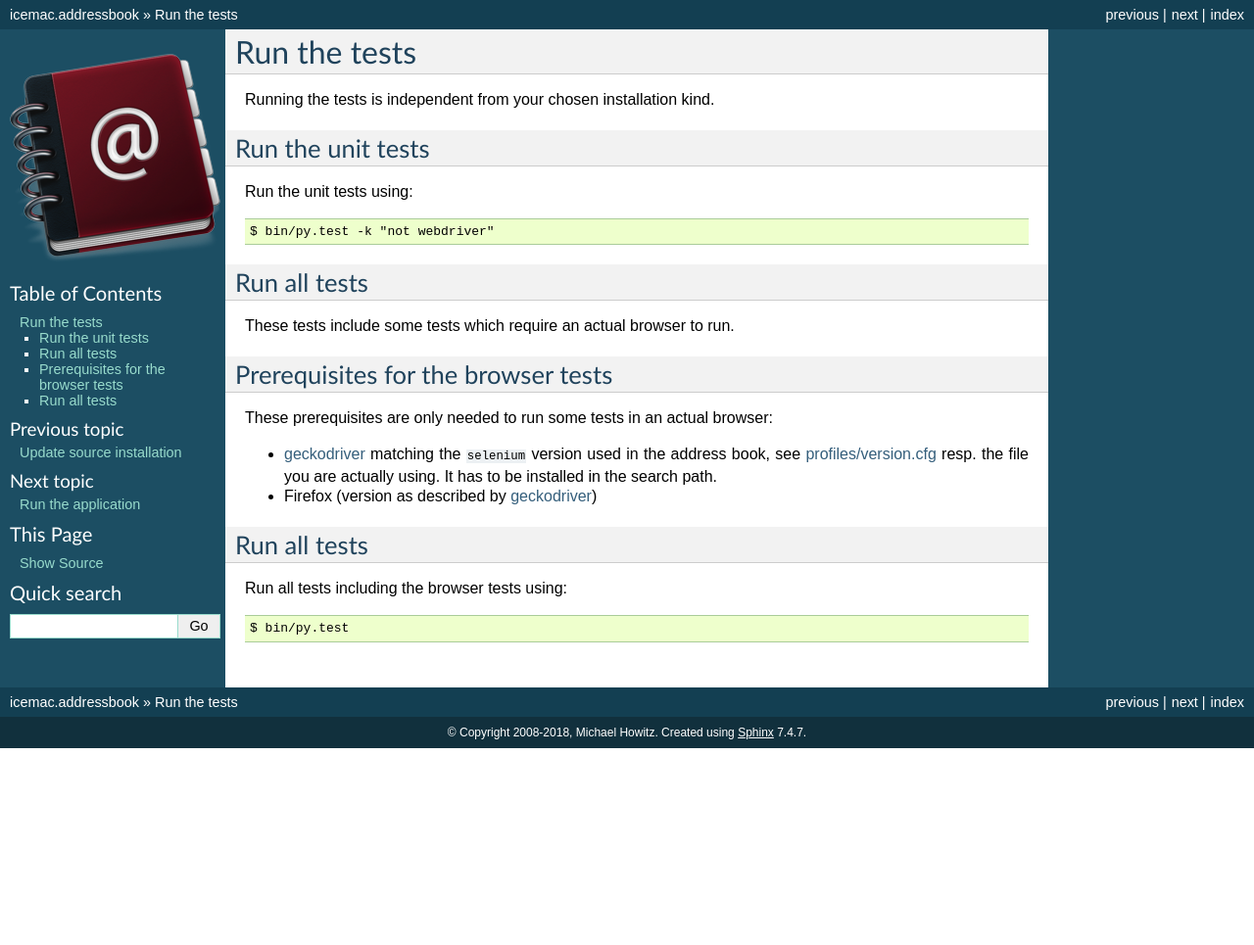
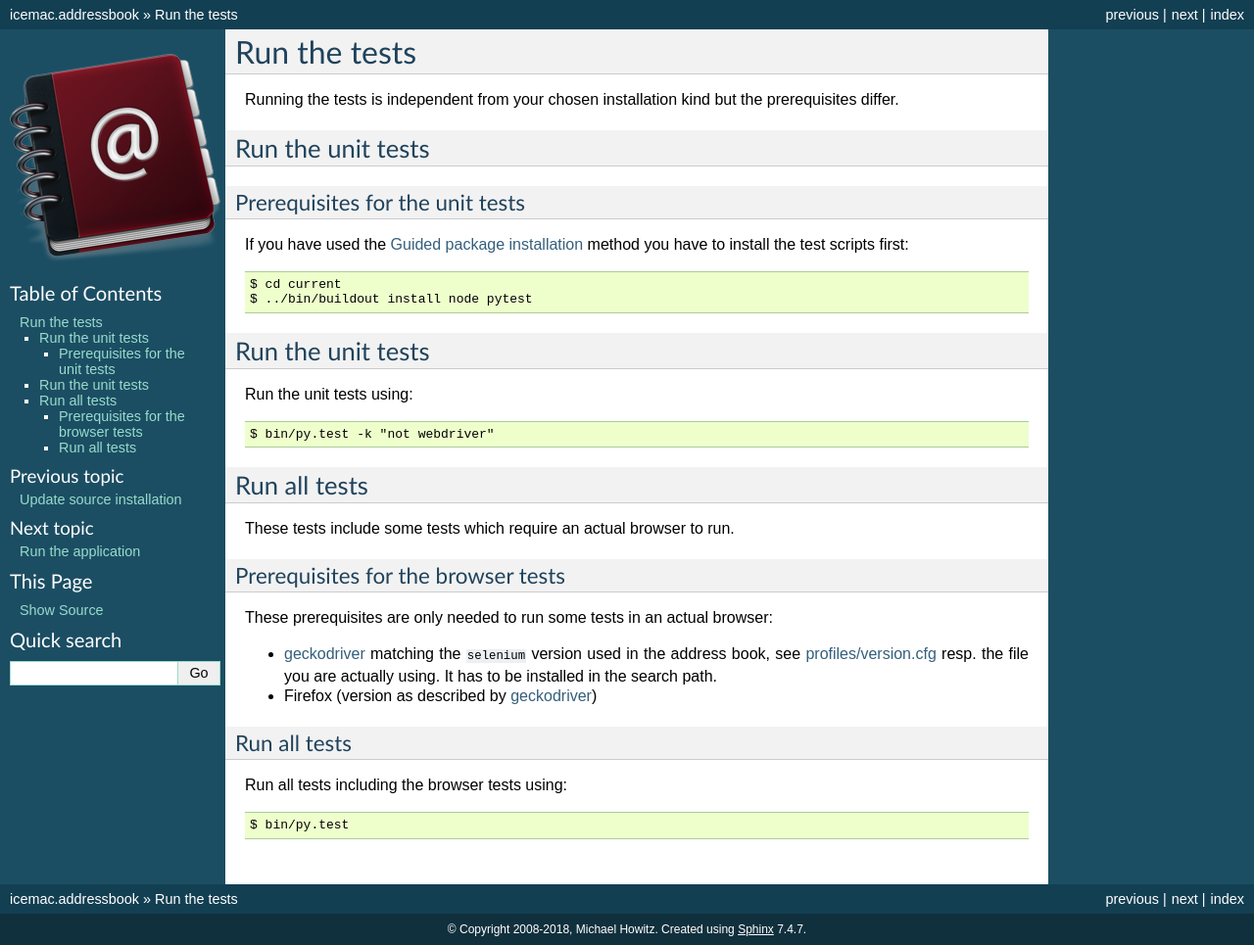
Before and after one commit to icemac/icemac.addressbook, a Sphinx documentation site: the page built from docs/runthetests.rst, in a window 1280 px wide. Shown: the whole page at 98% size. Built offline with Sphinx 7.4.7, drawn with Linux system fonts in a browser that asks for light colours; before the commit the page ends 900 px from its top, so only the background shows below that.

Commit message:
No longer install test and debugging infrastructure in a production environment by default.

```diff
--- a/CHANGES.rst
+++ b/CHANGES.rst
@@ -5,6 +5,9 @@ Change log
 
 7.1 (unreleased)
 ================
+
+- No longer install test and debugging infrastructure in a production
+  environment by default.
 
 - Update most libraries needed for the address book to their newest versions.
 
--- a/docs/manualinstallation.rst
+++ b/docs/manualinstallation.rst
@@ -37,8 +37,6 @@ Neither you need any root privileges nor it installs anything outside its direct
 
 #. Answer the questions about admin user name, password and so on.
 
-#. :ref:`runthetests`
-
 #. :ref:`runtheapplication`
 
 .. _PyPI : https://pypi.org/project/icemac.addressbook/#files
--- a/docs/runthetests.rst
+++ b/docs/runthetests.rst
@@ -3,7 +3,18 @@
 Run the tests
 =============
 
-Running the tests is independent from your chosen installation kind.
+Running the tests is independent from your chosen installation kind but the prerequisites differ.
+
+Run the unit tests
+------------------
+
+Prerequisites for the unit tests
+++++++++++++++++++++++++++++++++
+
+If you have used the :ref:`package-installation` method you have to install the test scripts first::
+
+  $ cd current
+  $ ../bin/buildout install node pytest
 
 
 Run the unit tests
@@ -19,7 +30,7 @@ Run all tests
 These tests include some tests which require an actual browser to run.
 
 Prerequisites for the browser tests
------------------------------------
++++++++++++++++++++++++++++++++++++
 
 These prerequisites are only needed to run some tests in an actual browser:
 
@@ -30,7 +41,7 @@ These prerequisites are only needed to run some tests in an actual browser:
 * Firefox (version as described by `geckodriver`_)
 
 Run all tests
--------------
++++++++++++++
 
 Run all tests including the browser tests using::
 
```
Also changed, not shown: 2 other files.
